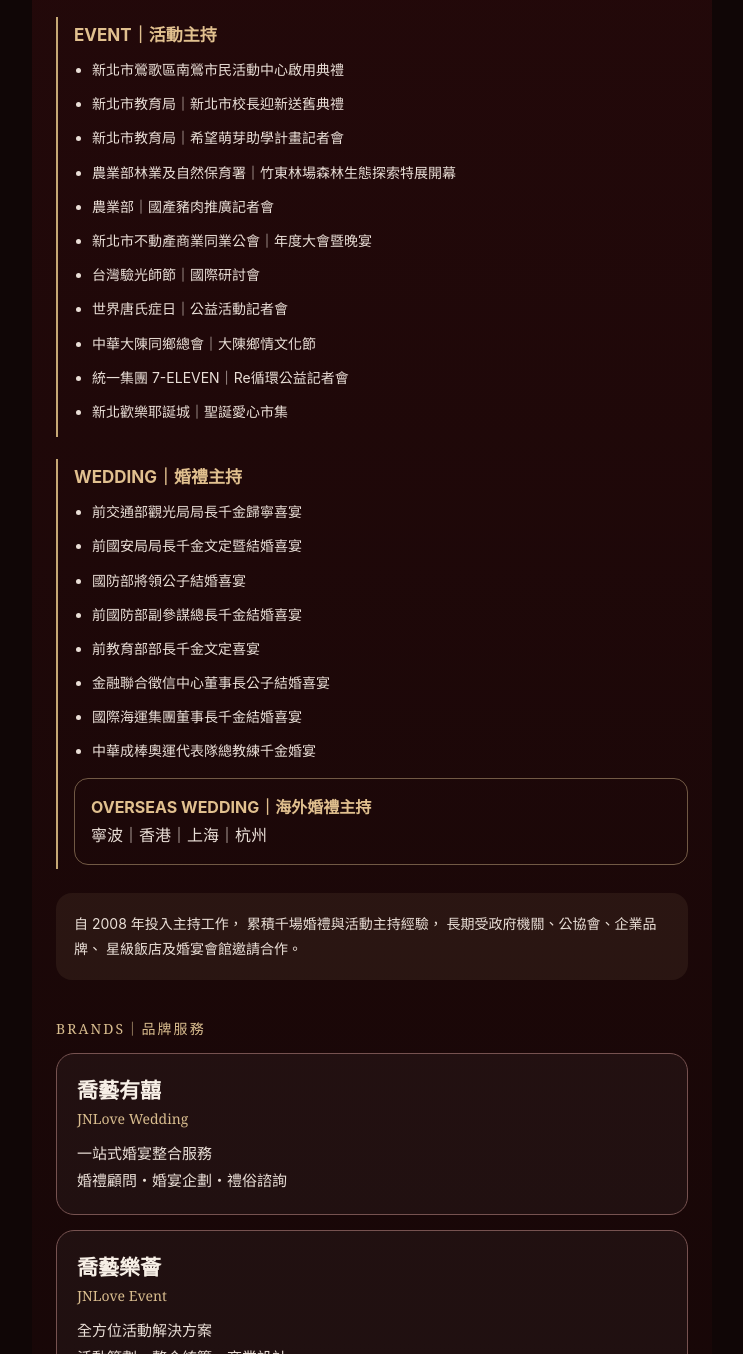
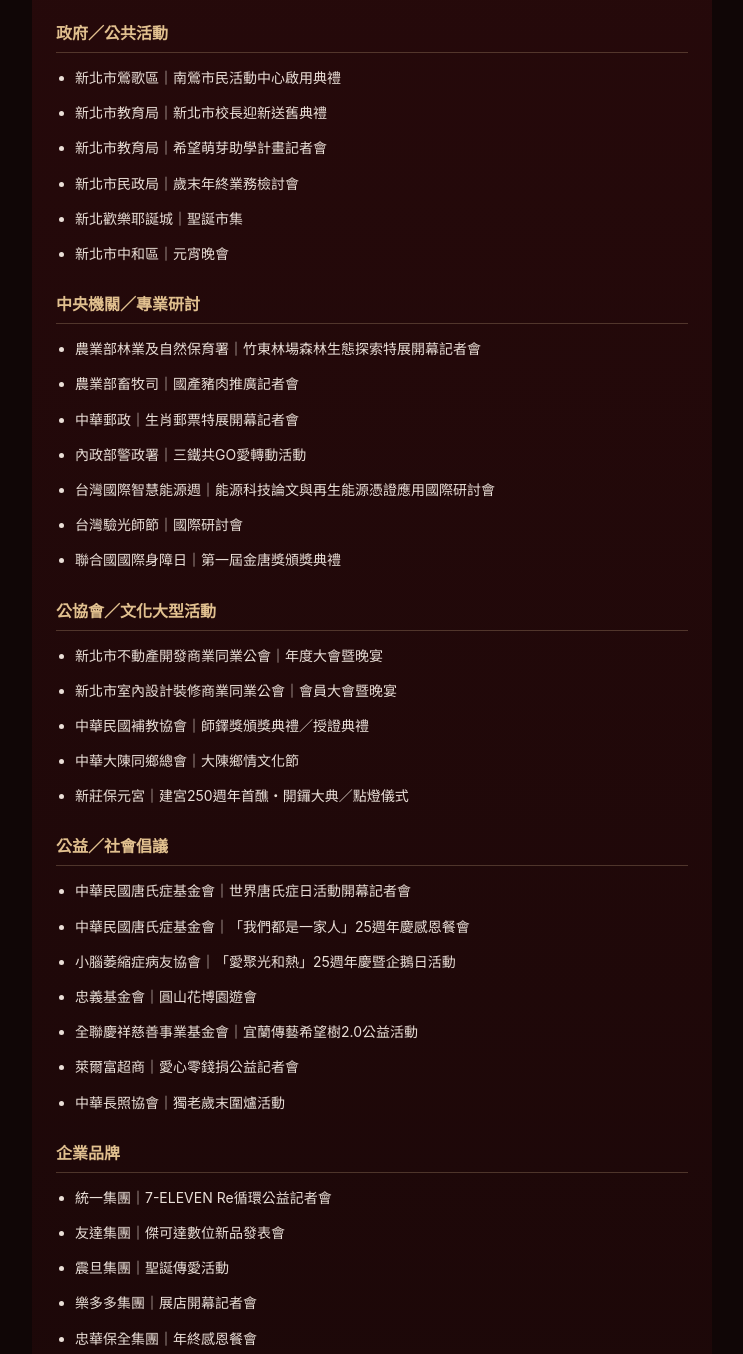
Before and after one commit to lafite-jnlove/business-card, a plain HTML site: page index.html in a window 1280 px wide. Shown: the part 1880-3234 px from the top of the page, without its empty margins (268-1011 px from the left). Drawn offline with Linux system fonts and the light colour scheme.

Commit message:
Update index.html

```diff
--- a/index.html
+++ b/index.html
@@ -39,7 +39,6 @@
   letter-spacing:.18em;
   color:#d9bd8f;
   font-size:13px;
-  text-transform:uppercase;
 }
 
 .name{
@@ -124,42 +123,40 @@
   font-size:15px;
 }
 
-.exp-card{
-  border-left:2px solid #c6a875;
-  padding:4px 0 4px 16px;
-  margin:22px 0;
+.exp-block{
+  margin:25px 0;
 }
 
-.exp-title{
+.exp-category{
   color:#e1c08f;
-  font-size:17px;
+  font-size:16px;
   font-weight:700;
-  margin-bottom:11px;
-}
-
-.exp-subtitle{
-  color:#d9bd8f;
-  font-size:13px;
-  letter-spacing:.08em;
-  margin-top:20px;
-  margin-bottom:8px;
+  margin-bottom:12px;
+  padding-bottom:8px;
+  border-bottom:1px solid rgba(217,189,143,.25);
 }
 
 .exp-list{
   margin:0;
-  padding-left:18px;
+  padding-left:19px;
   color:#eadfd7;
+  font-size:14px;
   line-height:1.8;
-  font-size:14px;
 }
 
 .exp-list li{
-  margin-bottom:9px;
+  margin-bottom:10px;
+}
+
+.wedding-card{
+  border-left:2px solid #c6a875;
+  padding-left:16px;
+  margin-top:22px;
 }
 
 .overseas{
-  margin-top:14px;
-  padding:14px 16px;
+  margin-top:18px;
+  padding:16px;
   border:1px solid rgba(217,189,143,.45);
   border-radius:14px;
   color:#eadfd7;
@@ -323,7 +320,6 @@
 </p>
 
 </div>
-
 </div>
 
 
@@ -338,7 +334,6 @@
 <div class="card">
 
 <div class="service-group">
-
 <div class="service-name">
 WEDDING｜婚禮服務
 </div>
@@ -346,11 +341,9 @@
 <div class="service-list">
 婚禮主持・婚禮顧問・婚禮統籌
 </div>
-
 </div>
 
 <div class="service-group">
-
 <div class="service-name">
 EVENT｜活動主持
 </div>
@@ -360,11 +353,9 @@
 晚宴餐會・年會・研討會・春酒尾牙<br>
 記者會・發表會・各類型專業活動
 </div>
-
 </div>
 
 </div>
-
 </div>
 
 
@@ -377,36 +368,57 @@
 </div>
 
 
-<div class="exp-card">
+<div class="exp-block">
 
-<div class="exp-title">
-EVENT｜活動主持
+<div class="exp-category">
+政府／公共活動
+</div>
+
+<ul class="exp-list">
+
+<li>新北市鶯歌區｜南鶯市民活動中心啟用典禮</li>
+
+<li>新北市教育局｜新北市校長迎新送舊典禮</li>
+
+<li>新北市教育局｜希望萌芽助學計畫記者會</li>
+
+<li>新北市民政局｜歲末年終業務檢討會</li>
+
+<li>新北歡樂耶誕城｜聖誕市集</li>
+
+<li>新北市中和區｜元宵晚會</li>
+
+</ul>
+
+</div>
+
+
+<div class="exp-block">
+
+<div class="exp-category">
+中央機關／專業研討
 </div>
 
 <ul class="exp-list">
 
 <li>
-新北市鶯歌區南鶯市民活動中心啟用典禮
+農業部林業及自然保育署｜竹東林場森林生態探索特展開幕記者會
 </li>
 
 <li>
-新北市教育局｜新北市校長迎新送舊典禮
+農業部畜牧司｜國產豬肉推廣記者會
 </li>
 
 <li>
-新北市教育局｜希望萌芽助學計畫記者會
+中華郵政｜生肖郵票特展開幕記者會
 </li>
 
 <li>
-農業部林業及自然保育署｜竹東林場森林生態探索特展開幕
+內政部警政署｜三鐵共GO愛轉動活動
 </li>
 
 <li>
-農業部｜國產豬肉推廣記者會
-</li>
-
-<li>
-新北市不動產商業同業公會｜年度大會暨晚宴
+台灣國際智慧能源週｜能源科技論文與再生能源憑證應用國際研討會
 </li>
 
 <li>
@@ -414,7 +426,32 @@
 </li>
 
 <li>
-世界唐氏症日｜公益活動記者會
+聯合國國際身障日｜第一屆金唐獎頒獎典禮
+</li>
+
+</ul>
+
+</div>
+
+
+<div class="exp-block">
+
+<div class="exp-category">
+公協會／文化大型活動
+</div>
+
+<ul class="exp-list">
+
+<li>
+新北市不動產開發商業同業公會｜年度大會暨晚宴
+</li>
+
+<li>
+新北市室內設計裝修商業同業公會｜會員大會暨晚宴
+</li>
+
+<li>
+中華民國補教協會｜師鐸獎頒獎典禮／授證典禮
 </li>
 
 <li>
@@ -422,11 +459,7 @@
 </li>
 
 <li>
-統一集團 7-ELEVEN｜Re循環公益記者會
-</li>
-
-<li>
-新北歡樂耶誕城｜聖誕愛心市集
+新莊保元宮｜建宮250週年首醮・開鑼大典／點燈儀式
 </li>
 
 </ul>
@@ -434,9 +467,89 @@
 </div>
 
 
-<div class="exp-card">
+<!-- 公益 -->
 
-<div class="exp-title">
+<div class="exp-block">
+
+<div class="exp-category">
+公益／社會倡議
+</div>
+
+<ul class="exp-list">
+
+<li>
+中華民國唐氏症基金會｜世界唐氏症日活動開幕記者會
+</li>
+
+<li>
+中華民國唐氏症基金會｜「我們都是一家人」25週年慶感恩餐會
+</li>
+
+<li>
+小腦萎縮症病友協會｜「愛聚光和熱」25週年慶暨企鵝日活動
+</li>
+
+<li>
+忠義基金會｜圓山花博園遊會
+</li>
+
+<li>
+全聯慶祥慈善事業基金會｜宜蘭傳藝希望樹2.0公益活動
+</li>
+
+<li>
+萊爾富超商｜愛心零錢捐公益記者會
+</li>
+
+<li>
+中華長照協會｜獨老歲末圍爐活動
+</li>
+
+</ul>
+
+</div>
+
+
+<!-- 企業 -->
+
+<div class="exp-block">
+
+<div class="exp-category">
+企業品牌
+</div>
+
+<ul class="exp-list">
+
+<li>
+統一集團｜7-ELEVEN Re循環公益記者會
+</li>
+
+<li>
+友達集團｜傑可達數位新品發表會
+</li>
+
+<li>
+震旦集團｜聖誕傳愛活動
+</li>
+
+<li>
+樂多多集團｜展店開幕記者會
+</li>
+
+<li>
+忠華保全集團｜年終感恩餐會
+</li>
+
+</ul>
+
+</div>
+
+
+<!-- WEDDING -->
+
+<div class="wedding-card">
+
+<div class="exp-category">
 WEDDING｜婚禮主持
 </div>
 
@@ -456,6 +569,10 @@
 
 <li>
 前國防部副參謀總長千金結婚喜宴
+</li>
+
+<li>
+國策顧問／企業董事長公子結婚喜宴
 </li>
 
 <li>
@@ -479,8 +596,12 @@
 
 <div class="overseas">
 
-<b>OVERSEAS WEDDING｜海外婚禮主持</b>
+<b>
+OVERSEAS WEDDING｜海外婚禮主持
+</b>
+
 <br>
+
 寧波｜香港｜上海｜杭州
 
 </div>
@@ -584,7 +705,12 @@
 
 <div class="company">
 
-<strong>喬藝傳播行銷有限公司</strong><br>
+<strong>
+喬藝傳播行銷有限公司
+</strong>
+
+<br>
+
 統一編號｜60370852
 
 </div>
@@ -632,7 +758,6 @@
 </div>
 
 </section>
-
 </main>
 
 
@@ -642,7 +767,7 @@
 "2011754552-NfDMIdSs";
 
 const LIFF_URL =
-"https://liff.line.me/2011754552-NfDMIdSs?v=20260927-experience";
+"https://liff.line.me/2011754552-NfDMIdSs?v=20261001-charity";
 
 const HERO_IMAGE =
 "https://lafite-jnlove.github.io/business-card/lafite.jpg";
```
